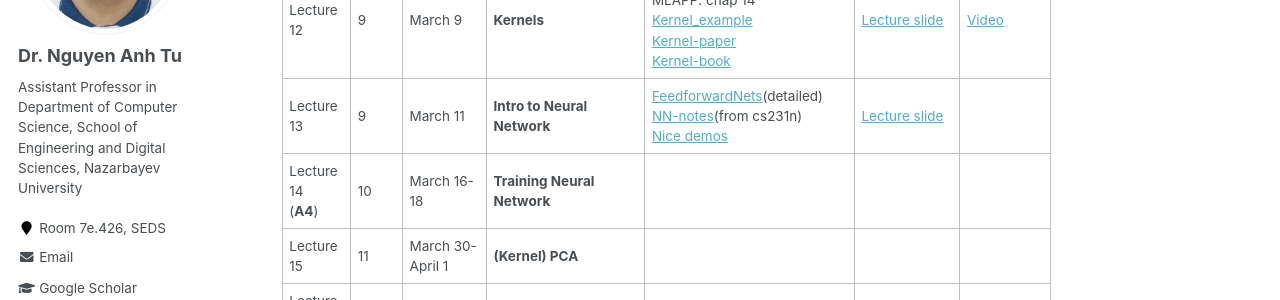
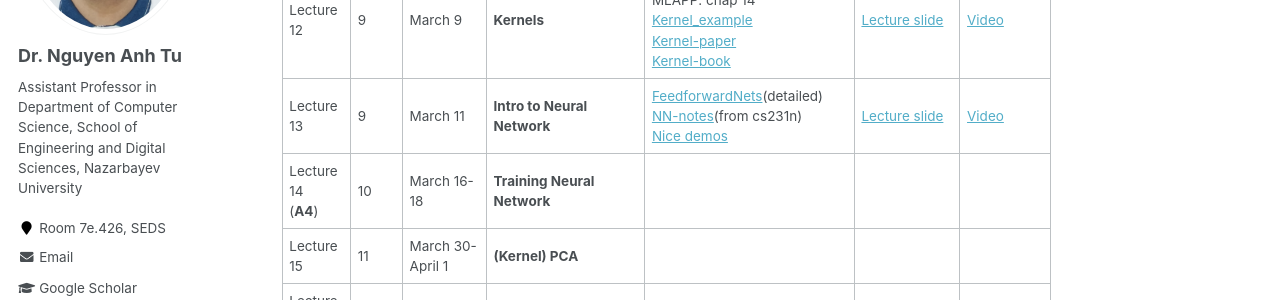
Before and after one commit to tunguyen87/seds-ml, a Jekyll site: the page built from _pages/Lecture.md, in a window 1280 px wide and 900 px high, scrolled down 1286 px. Shown: the part 228-528 px from the top of the window. Built offline with Jekyll 4.4.1, drawn with Linux system fonts in a browser that asks for light colours; some web fonts are replaced.

Commit message:
Update Lecture.md

```diff
--- a/_pages/Lecture.md
+++ b/_pages/Lecture.md
@@ -32,7 +32,7 @@ Last day of classes: April 23
 | Lecture 11<br>(**A3**)   |   7   |February 25    |   **Support Vector Machine**          |   MLAPP: chap 14.5  <br> Bishop: Chapter 7.1 <br>[Gradient descent for ML](https://drive.google.com/file/d/1qeHizY8sZ3yrto6s065qfcmGJ6s95h7W/view?usp=sharing) <br>[SVM notes](https://www.cs.cornell.edu/courses/cs4780/2018fa/lectures/lecturenote09.html) <br>[SVM paper](https://drive.google.com/file/d/1lbI1BH9HWeqJS5FTFj1PVTqTzVBOqsUI/view?usp=sharing) | [Lecture slide](https://drive.google.com/file/d/1aXdh9BU_bKEN8AgtwWhaftRCTVKtFxEJ/view?usp=sharing)       |  [Video](https://youtu.be/s12PEXeWLQQ)  <br>[Tutorial 6](https://drive.google.com/file/d/1mYZs2yY7U45iIXsR_KtKceA_2bdOcw8h/view?usp=sharing)          |
 | No Lecture   |   8   |March 2-4    | **Midterm**                      |  [ML cheatsheet](https://stanford.edu/~shervine/teaching/cs-229/cheatsheet-machine-learning-tips-and-tricks)                  |          |              |
 | Lecture 12   |   9   |March 9    |     **Kernels**      |   Bishop Chapter 6.1-2 <br> MLAPP: chap 14 <br> [Kernel_example](https://drive.google.com/file/d/1yAp-JK0rBR60ZxnwjAPQ_oPyb2ozwPhs/view?usp=sharing) <br>[Kernel-paper](https://drive.google.com/file/d/1QL2UANVPWZwBxrUolwEhJBeQs37BP0W5/view?usp=sharing) <br>[Kernel-book](https://drive.google.com/file/d/14K-2sYYx4K958dicNLXIa9SyF-2aUh_u/view?usp=sharing)        |  [Lecture slide](https://drive.google.com/file/d/1Rcyaecdv3GFeorqZJDVV0z9iaSDl-b4H/view?usp=sharing)   |  [Video](https://youtu.be/Am6J7Dv0KsE)     |
-| Lecture 13   |   9   |March 11    |   **Intro to Neural Network**  | [FeedforwardNets](https://www.deeplearningbook.org/contents/mlp.html)(detailed) <br> [NN-notes](https://cs231n.github.io/neural-networks-1/)(from cs231n) <br>[Nice demos](https://cs.stanford.edu/people/karpathy/convnetjs/) | [Lecture slide](https://drive.google.com/file/d/1cHpfMliMAFmKarGZOmyHHMKhzXNLEU8v/view?usp=sharing)   |              |
+| Lecture 13   |   9   |March 11    |   **Intro to Neural Network**  | [FeedforwardNets](https://www.deeplearningbook.org/contents/mlp.html)(detailed) <br> [NN-notes](https://cs231n.github.io/neural-networks-1/)(from cs231n) <br>[Nice demos](https://cs.stanford.edu/people/karpathy/convnetjs/) | [Lecture slide](https://drive.google.com/file/d/1cHpfMliMAFmKarGZOmyHHMKhzXNLEU8v/view?usp=sharing)   |  [Video](https://youtu.be/7T6P88BIc6U)            |
 | Lecture 14<br>(**A4**)   |   10  |March 16-18    |  **Training Neural Network**                    |                    |          |              |
 | Lecture 15   |   11  |March 30-April 1  |    **(Kernel) PCA**                  |                    |          |              |
 | Lecture 16   |   12   |April 6-8    |   **Matrix Factorizations**                    |                    |          |              |
```
